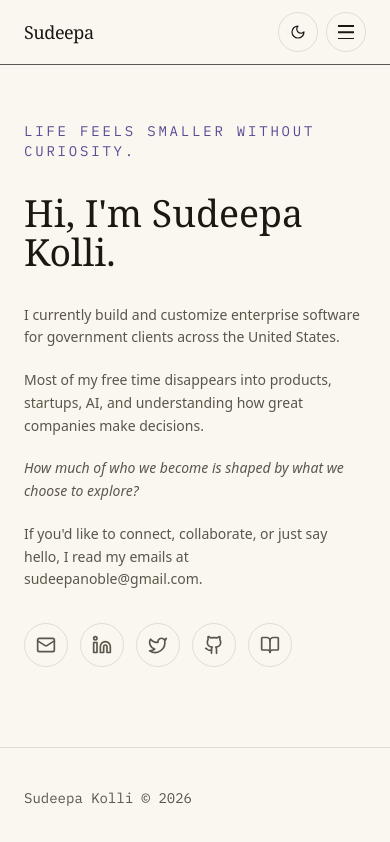
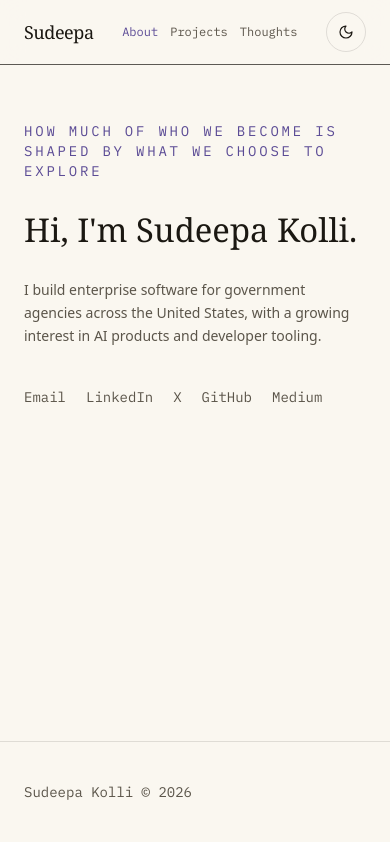
Before and after one commit to SudeepaNoble/SudeepaNoble.github.io, a Next.js app: page / in a window 390 px wide. Shown: the top 842 px of the page. Built offline with nearby package versions, Linux system fonts and the light colour scheme.

Commit message:
Polish mobile portfolio presentation

```diff
--- a/src/components/hero.tsx
+++ b/src/components/hero.tsx
@@ -25,7 +25,7 @@ export function Hero() {
           initial={shouldReduceMotion ? { opacity: 1 } : { opacity: 0, y: 18 }}
           animate={{ opacity: 1, y: 0 }}
           transition={{ duration: 0.6, ease: "easeOut", delay: 0.08 }}
-          className="max-w-4xl text-fluid-hero font-display font-medium leading-[1.05] text-ink dark:text-bone"
+          className="max-w-4xl text-[2.05rem] font-display font-medium leading-[1.05] text-ink dark:text-bone sm:text-fluid-hero"
         >
           {profile.greeting}
         </motion.h1>
@@ -46,23 +46,13 @@ export function Hero() {
               className="text-sm leading-relaxed text-ink-soft dark:text-bone-soft"
             />
           ) : null}
-          <AnimatedParagraph
-            text={profile.question}
-            delay={0.23}
-            className="text-sm italic leading-relaxed text-ink-soft dark:text-bone-soft"
-          />
-          <AnimatedParagraph
-            text={profile.asideLine}
-            delay={0.25}
-            className="text-sm leading-relaxed text-ink-soft dark:text-bone-soft"
-          />
         </div>
 
         <motion.div
           initial={shouldReduceMotion ? { opacity: 1 } : { opacity: 0, y: 12 }}
           animate={{ opacity: 1, y: 0 }}
           transition={{ duration: 0.5, ease: "easeOut", delay: 0.35 }}
-          className="flex flex-col gap-6"
+          className="flex flex-col gap-6 pt-1 sm:pt-2"
         >
           {profile.ctaLine ? (
             <p className="max-w-2xl text-sm font-medium text-ink dark:text-bone">
--- a/src/components/site-header.tsx
+++ b/src/components/site-header.tsx
@@ -1,9 +1,7 @@
 "use client";
 
-import { useState } from "react";
 import Link from "next/link";
 import { usePathname } from "next/navigation";
-import { AnimatePresence, motion } from "motion/react";
 import { Container } from "@/components/container";
 import { ThemeToggle } from "@/components/theme-toggle";
 import { profile } from "@/data/profile";
@@ -15,7 +13,6 @@ const navItems = [
 ];
 
 export function SiteHeader() {
-  const [open, setOpen] = useState(false);
   const pathname = usePathname();
 
   return (
@@ -28,7 +25,7 @@ export function SiteHeader() {
           {profile.shortName}
         </Link>
 
-        <nav className="hidden items-center gap-8 md:flex">
+        <nav className="flex items-center gap-3 sm:gap-8">
           {navItems.map((item) => {
             const isActive = pathname === item.href;
 
@@ -37,7 +34,7 @@ export function SiteHeader() {
                 key={item.href}
                 href={item.href}
                 aria-current={isActive ? "page" : undefined}
-                className={`link-underline font-mono text-sm transition-colors hover:text-accent dark:hover:text-accent-dark ${
+                className={`link-underline whitespace-nowrap font-mono text-xs transition-colors hover:text-accent dark:hover:text-accent-dark sm:text-sm ${
                   isActive
                     ? "text-accent dark:text-accent-dark"
                     : "text-ink-soft dark:text-bone-soft"
@@ -51,67 +48,8 @@ export function SiteHeader() {
 
         <div className="flex items-center gap-2 sm:gap-3">
           <ThemeToggle />
-          <button
-            type="button"
-            className="flex h-10 w-10 items-center justify-center rounded-full border border-line dark:border-line-dark md:hidden"
-            aria-expanded={open}
-            aria-label={open ? "Close menu" : "Open menu"}
-            onClick={() => setOpen((v) => !v)}
-          >
-            <span className="relative block h-3.5 w-4" aria-hidden="true">
-              <motion.span
-                className="absolute left-0 top-0 h-[1.5px] w-full bg-ink dark:bg-bone"
-                animate={{ rotate: open ? 45 : 0, y: open ? 6 : 0 }}
-                transition={{ duration: 0.2 }}
-              />
-              <motion.span
-                className="absolute left-0 top-1/2 h-[1.5px] w-full -translate-y-1/2 bg-ink dark:bg-bone"
-                animate={{ opacity: open ? 0 : 1 }}
-                transition={{ duration: 0.15 }}
-              />
-              <motion.span
-                className="absolute bottom-0 left-0 h-[1.5px] w-full bg-ink dark:bg-bone"
-                animate={{ rotate: open ? -45 : 0, y: open ? -6 : 0 }}
-                transition={{ duration: 0.2 }}
-              />
-            </span>
-          </button>
         </div>
       </Container>
-
-      <AnimatePresence>
-        {open ? (
-          <motion.nav
-            initial={{ height: 0, opacity: 0 }}
-            animate={{ height: "auto", opacity: 1 }}
-            exit={{ height: 0, opacity: 0 }}
-            transition={{ duration: 0.25, ease: "easeInOut" }}
-            className="overflow-hidden border-t border-line/70 dark:border-line-dark/70 md:hidden"
-          >
-            <Container className="flex flex-col gap-1 py-3">
-              {navItems.map((item) => {
-                const isActive = pathname === item.href;
-
-                return (
-                  <Link
-                    key={item.href}
-                    href={item.href}
-                    aria-current={isActive ? "page" : undefined}
-                    onClick={() => setOpen(false)}
-                    className={`flex min-h-11 items-center font-mono text-sm transition-colors hover:text-accent dark:hover:text-accent-dark ${
-                      isActive
-                        ? "text-accent dark:text-accent-dark"
-                        : "text-ink-soft dark:text-bone-soft"
-                    }`}
-                  >
-                    {item.label}
-                  </Link>
-                );
-              })}
-            </Container>
-          </motion.nav>
-        ) : null}
-      </AnimatePresence>
     </header>
   );
 }
--- a/src/components/social-links.tsx
+++ b/src/components/social-links.tsx
@@ -1,22 +1,4 @@
-import type { ComponentType } from "react";
-import {
-  BookOpen,
-  FileText,
-  Github,
-  Linkedin,
-  Mail,
-  Twitter,
-} from "lucide-react";
-import { socials, type SocialLink } from "@/data/socials";
-
-const iconByKind = {
-  email: Mail,
-  github: Github,
-  linkedin: Linkedin,
-  medium: BookOpen,
-  resume: FileText,
-  x: Twitter,
-} satisfies Record<SocialLink["kind"], ComponentType<{ className?: string }>>;
+import { socials } from "@/data/socials";
 
 export function SocialLinks({
   className = "",
@@ -24,7 +6,7 @@ export function SocialLinks({
   className?: string;
 }) {
   return (
-    <ul className={`flex flex-wrap items-center gap-3 ${className}`}>
+    <ul className={`flex flex-wrap items-center gap-x-5 gap-y-3 ${className}`}>
       {socials.map((social) => (
         <li key={social.label}>
           <a
@@ -32,12 +14,9 @@ export function SocialLinks({
             target={social.href.startsWith("http") ? "_blank" : undefined}
             rel={social.href.startsWith("http") ? "noopener noreferrer" : undefined}
             aria-label={social.ariaLabel}
-            className="inline-flex h-11 w-11 items-center justify-center rounded-full border border-line text-ink-soft transition-colors hover:border-accent hover:text-accent focus-visible:border-accent dark:border-line-dark dark:text-bone-soft dark:hover:border-accent-dark dark:hover:text-accent-dark dark:focus-visible:border-accent-dark"
+            className="link-underline font-mono text-sm text-ink-soft transition-colors hover:text-accent focus-visible:text-accent dark:text-bone-soft dark:hover:text-accent-dark dark:focus-visible:text-accent-dark"
           >
-            {(() => {
-              const Icon = iconByKind[social.kind];
-              return <Icon className="h-5 w-5" />;
-            })()}
+            {social.label === "X / Twitter" ? "X" : social.label}
           </a>
         </li>
       ))}
--- a/src/data/profile.ts
+++ b/src/data/profile.ts
@@ -4,23 +4,19 @@
 export const profile = {
   name: "Sudeepa Kolli",
   shortName: "Sudeepa",
-  role: "LIFE FEELS SMALLER WITHOUT CURIOSITY.",
+  role: "How much of who we become is shaped by what we choose to explore",
   greeting: "Hi, I'm Sudeepa Kolli.",
 
   // The main hero paragraph. {{highlight}} markers are rendered with
   // emphasis by the AnimatedText component — see src/components/animated-text.tsx
   heroParagraph: [
-    "I currently build and customize enterprise software for government clients across the United States.",
-    "Most of my free time disappears into products, startups, AI, and understanding how great companies make decisions.",
+    "I build enterprise software for government agencies across the United States, with a growing interest in AI products and developer tooling.",
   ],
 
+  philosophyQuote:
+    "How much of who we become is shaped by what we choose to explore",
+
   proofLine: "",
-
-  question:
-    "How much of who we become is shaped by what we choose to explore?",
-
-  asideLine:
-    "If you'd like to connect, collaborate, or just say hello, I read my emails at sudeepanoble@gmail.com.",
 
   ctaLine: "",
 
```
